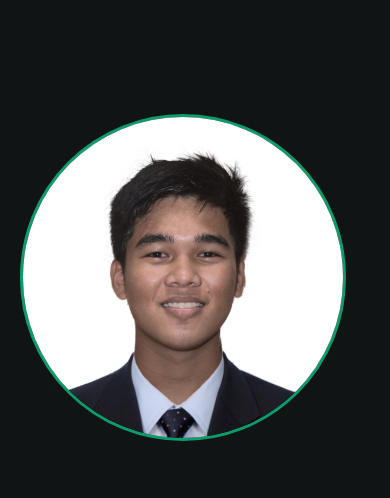
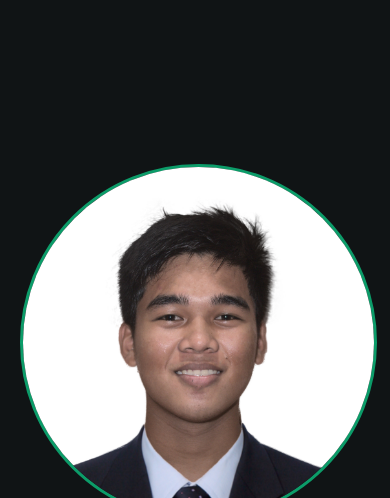
Before and after one commit to privvaed/Portfolio, a plain HTML site: page about.html in a window 390 px wide. Shown: the top 498 px of the page. Drawn offline with Linux system fonts and the light colour scheme.

Commit message:
Update about.css
update the image margin

```diff
--- a/css/about.css
+++ b/css/about.css
@@ -35,7 +35,6 @@
   @media screen and (max-width: 768px) {
     .about1 {
       flex-direction: column; /* Change flex direction to column */
-      padding: 50px 0;
     }
 
     .about-img {
@@ -50,8 +49,6 @@
   }
 
   .about-img {
-    flex-basis: 40%;
-    margin-right: 50px;
     text-align: center;
   }
 
@@ -92,7 +89,7 @@
   .about-img {
     flex-basis: 40%;
     text-align: center;
-    margin-left: 5vw;
+    margin: 0 5vw 0 5vw;
   }
 
   .about-img .img-container {
@@ -110,7 +107,6 @@
     object-fit: cover;
     position: absolute;
     top: 50%;
-    left: 50%;
     transform: translate(-50%, -50%);
   }
 
```
